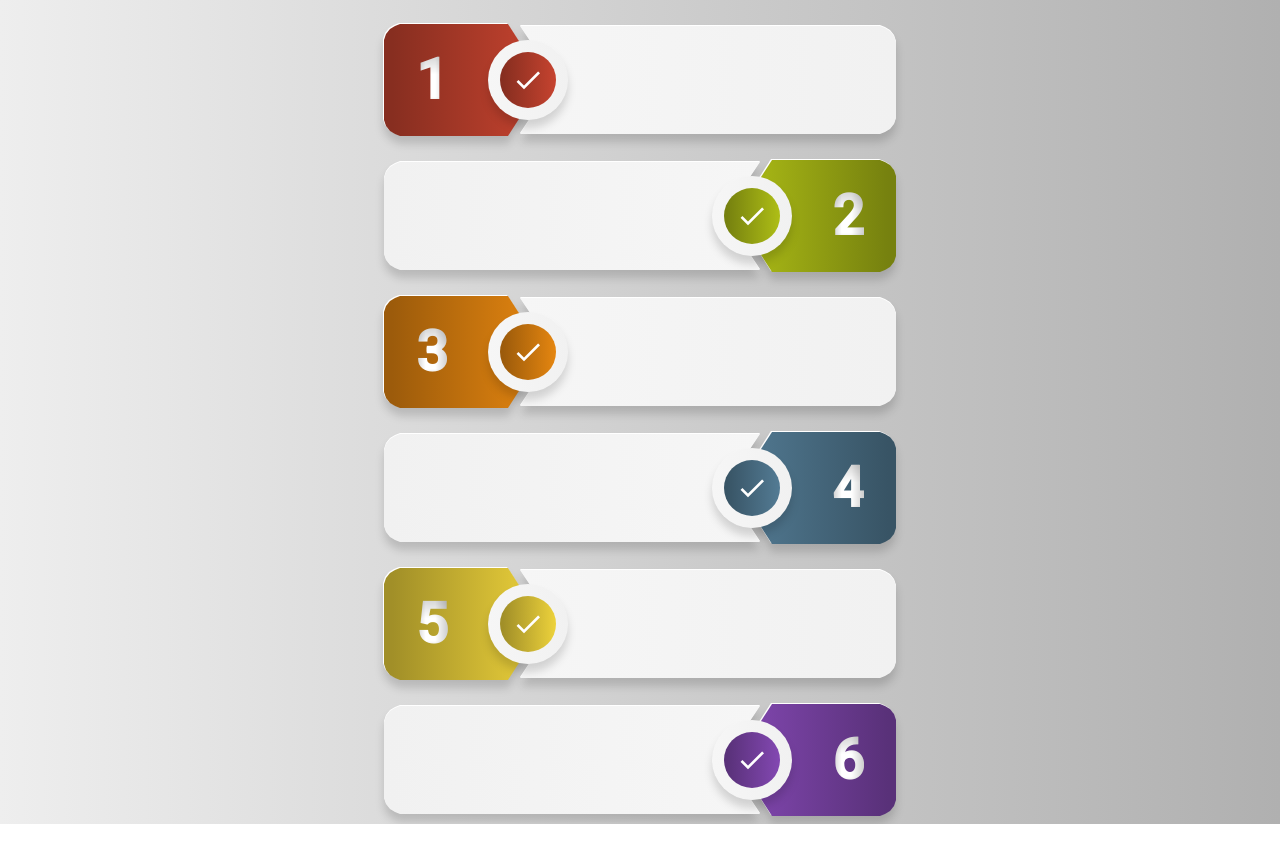
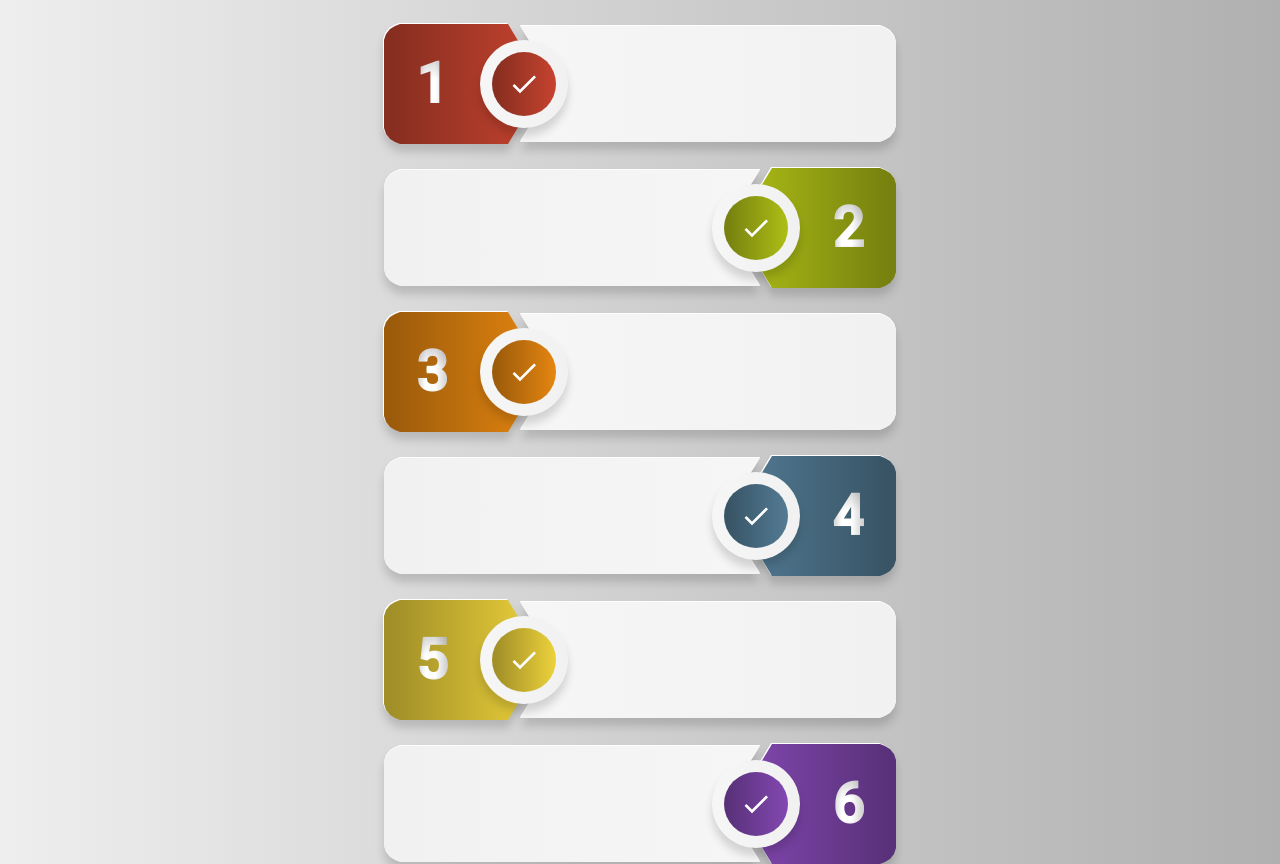
Before and after one commit to armchair-ai/front, an Angular app: page / in a window 1280 px wide. Before the commit the page ends 824 px from the top, so only its background shows below. Built offline with nearby package versions, Linux system fonts and the light colour scheme.

Commit message:
icon color

```diff
--- a/src/app/components/step/step.scss
+++ b/src/app/components/step/step.scss
@@ -12,7 +12,7 @@
     app-step-icon {
         grid-column: 2;
         grid-row: 1;
-        left: -56px;
+        left: -64px;
         position: relative;
         z-index: 2;
     }
@@ -33,7 +33,7 @@
             grid-row: 1;
         }
         app-step-icon {
-            left: 56px;
+            left: 64px;
         }
     }
 }
--- a/src/styles/components/step.scss
+++ b/src/styles/components/step.scss
@@ -1,8 +1,8 @@
 :root {
-    --step-height: 112px;
+    --step-height: 120px;
     --step-order-width: 160px;
     --step-triangle-width: 36px;
-    --step-icon-width: 80px;
+    --step-icon-width: 88px;
     --step-gap-x: 24px;
     --step-shadow: drop-shadow(0 8px 4px rgba(0, 0, 0, 0.15));
     --step-surface-color: linear-gradient(to right, #f6f6f6, #F1F1F1);
```
